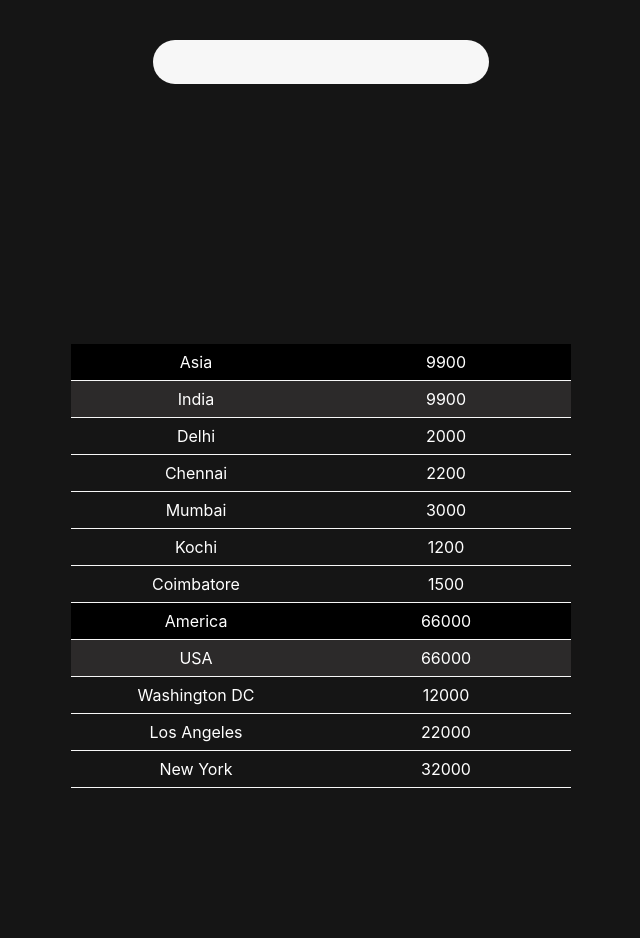
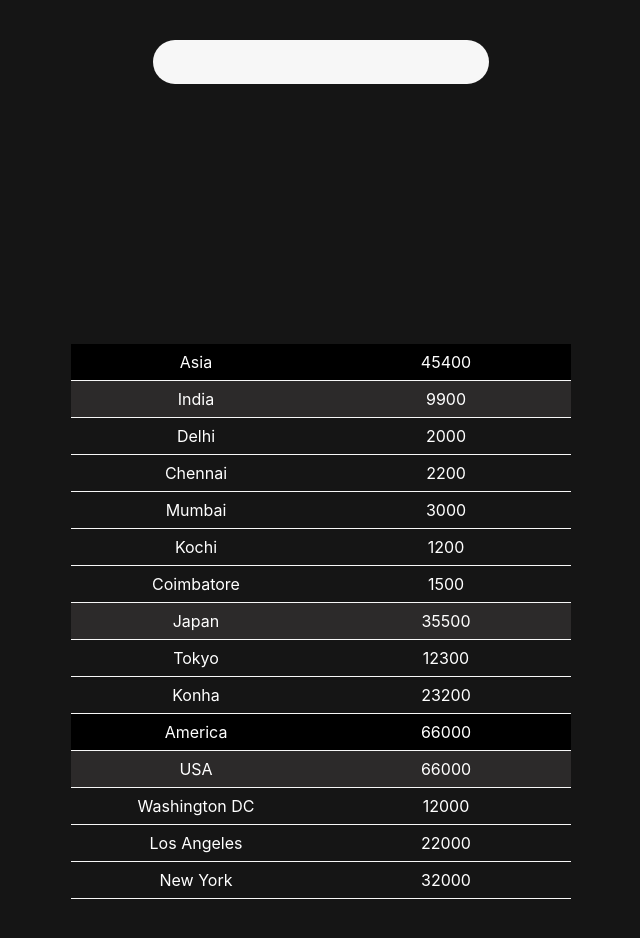
Before and after one commit to vyshnav4u/place-filter, a React (Create React App) app: page / in a window 1280 px wide. Shown: the whole page, without its empty margins (319-959 px from the left). Before the commit the page ends 828 px from the top, so only its background shows below. Built offline with nearby package versions, Linux system fonts and the light colour scheme.

Commit message:
added japn data in locations

```diff
--- a/src/data/locationData.js
+++ b/src/data/locationData.js
@@ -24,6 +24,19 @@ export const locations = [
           {
             label: "Coimbatore",
             value: 1500,
+          },
+        ],
+      },
+      {
+        label: "Japan",
+        children: [
+          {
+            label: "Tokyo",
+            value: 12300,
+          },
+          {
+            label: "Konha",
+            value: 23200,
           },
         ],
       },
```
